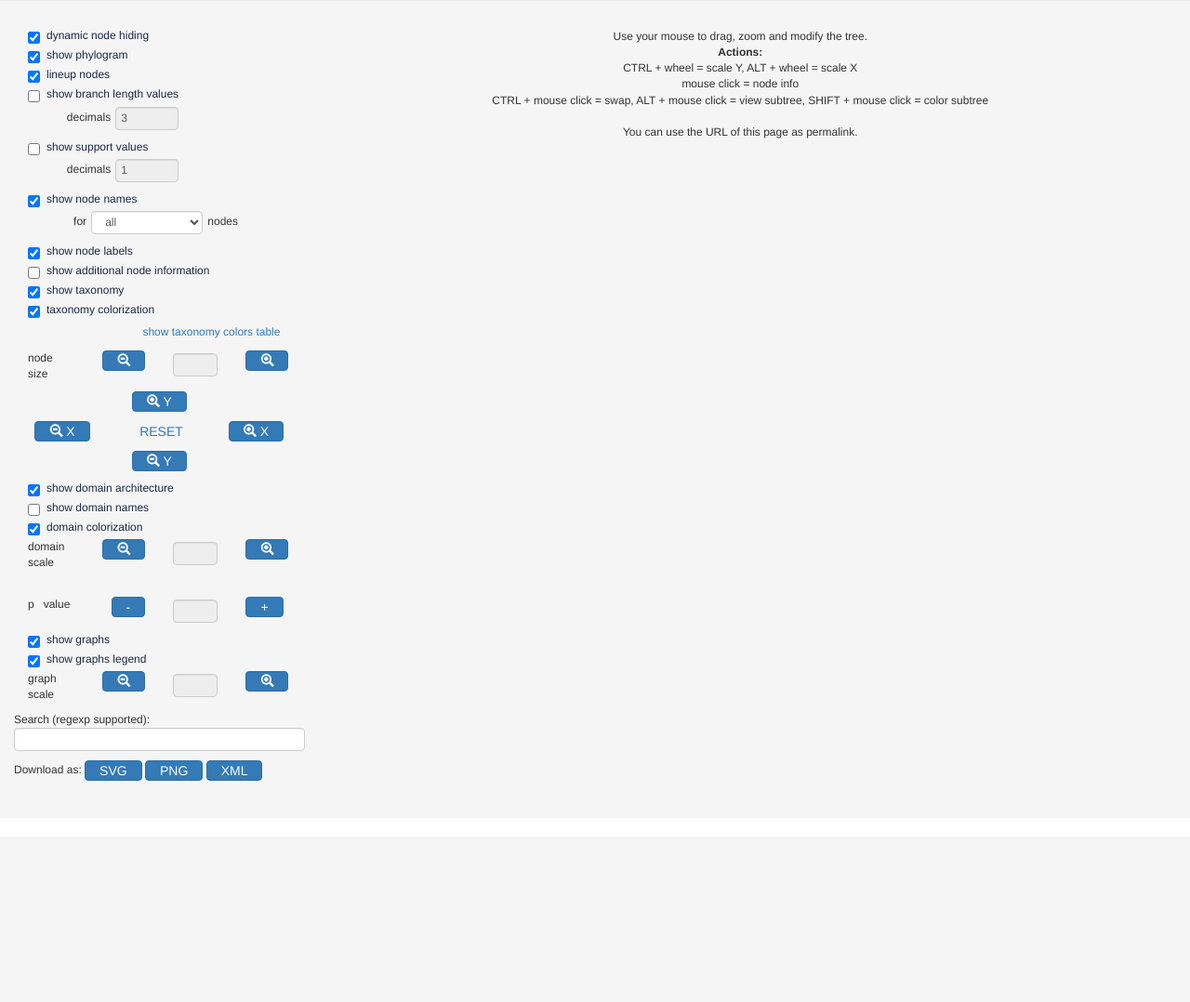
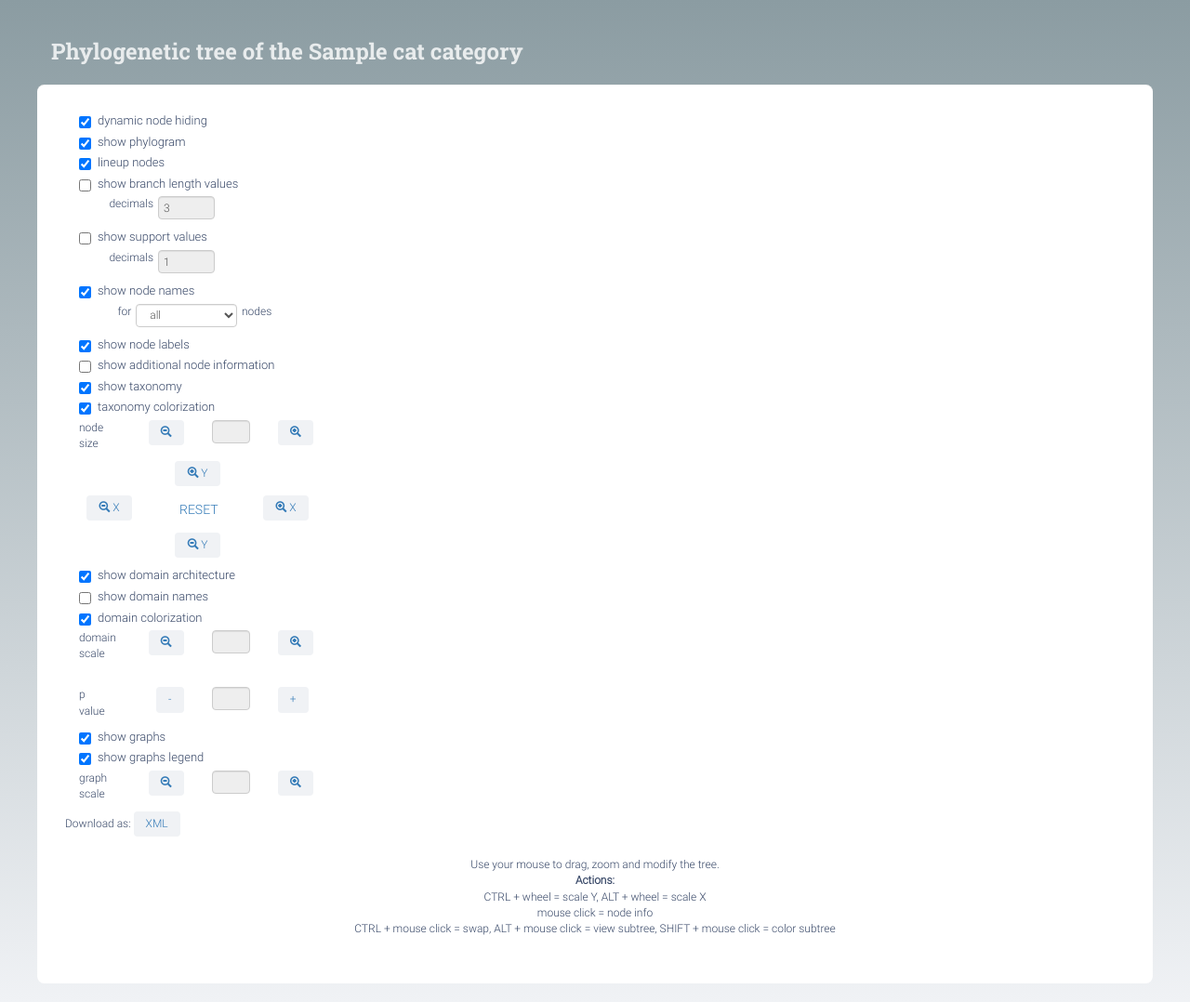
Before and after one commit to Chromatin-Organization/prohistonedb, a Python web app: template prohistonedb/templates/pages/viewer.html.j2 in a window 1280 px wide. Shown: the whole page at 93% size. Before the commit the page ends 840 px from the top, so only its background shows below. Run offline with Jinja, Linux system fonts and the light colour scheme; the template is opened without the code that fills it: most values are stand-ins (such as "Sample title", 1, 10 or a date in 2020); some libraries are stand-ins or nearby versions.

Commit message:
Phylotree viewer improvements
Histone category title added
Working XML download link
Page style similar to website

```diff
--- a/prohistonedb/static/assets/css/phyd3.css
+++ b/prohistonedb/static/assets/css/phyd3.css
@@ -510,10 +510,33 @@ div.FixedHeader_Cloned table {
     vertical-align: baseline;
 }
 
+/* UI improvements */
+
+.phyd3-controls .form-group label {
+	color: #374767 !important;
+	font-size: 13px;
+}
+
+.phyd3-controls .btn {
+	padding: 4px 12px !important;
+}
+.phyd3-controls .btn-primary {
+	color: #337ab7;
+	background-color: #f0f2f5;
+	border-color: transparent;
+}
+.phyd3-controls .btn-primary:hover {
+	border-color: transparent !important;
+}
+.phyd3-controls .middle-padding {
+	padding-top: 0;
+}
+
 .well {
 	padding: 30px !important;
 	border: none;
-	border-radius: 0;
+	border-radius: .75rem;
+	background-color: #fff !important;
 }
 .well .form-group {
 	margin-bottom: 4px;
@@ -521,3 +544,23 @@ div.FixedHeader_Cloned table {
 .well .row {
 	margin-bottom: 10px;
 }
+
+.phyd3-controls .popup {
+    position: fixed !important;
+    top: 50% !important;
+    left: 50% !important;
+    transform: translate(-50%,-50%);
+    width: 400px !important;
+}
+.phyd3-controls .popup table {
+    font-size: 1rem;
+}
+
+.actions {
+	margin-top: 1em;
+}
+
+.viewer {
+	padding: 2rem 0 0 0;
+    background: linear-gradient(0deg, rgb(240, 242, 245) 0%, rgb(139, 156, 162) 100%);
+}
--- /dev/null
+++ b/prohistonedb/static/assets/css/vib.css
@@ -0,0 +1,50 @@
+@media screen and (-ms-high-contrast:active), (-ms-high-contrast:none){img[src*=".svg"]{width:100%;}}
+@font-face{font-family:Roboto;src:url(../fonts/Roboto/Roboto-Light.ttf);}
+@font-face{font-family:Roboto Slab;src:url(../fonts/Roboto_Slab/RobotoSlab-Bold.ttf);}
+@font-face{font-family:Open Sans;src:url(../fonts/OpenSans/OpenSans.woff2) format('woff2');}
+@font-face{font-family:Material Icons;font-weight:400;font-style:normal;src:url(../fonts/Material_Icons/Material_Icons_Round.woff2) format('woff2');}
+
+body{font-family:"Roboto", "Open Sans", Helvetica, sans-serif;color:#374767 !important;font-weight:400;font-size:1rem;}
+.form-group textarea.form-control{background-color:white;}
+.no-decoration{color:black;}
+.fill-container{height:100%;}
+.no-decoration:hover{color:black;text-decoration:none;}
+.center-container{display:table;vertical-align:middle;}
+.vertical-center-row{display:table-cell;vertical-align:middle;}
+h1, h2, h3 {font-family:'Roboto Slab';font-weight:normal}
+h4, h5, h6 {font-family:'Roboto';font-weight:400;color:#1b2944;}
+#phyd3{padding:0px;margin:0px;text-align:center;}
+
+.checkbox .checkbox-material{width:15px;height:15px;}
+.phyd3-documentation{font-size:0.7em;}
+hr{border-top:1px solid #aaa;}
+.red{color:red;}
+.btn-primary{font-size:1.0em;}
+textarea.col{min-height:400px;overflow-x:hidden;}
+.radio{display:inline-block;}
+.annotation .form-group{margin:0px;}
+.hidden{display:none;}
+td{vertical-align:top;}
+.row .columns{overflow-x:scroll;}
+.graphColor{padding-right:10px !important;}
+.form-group{margin-top:0px;}
+.top-padding{padding-top:5px;}
+
+.phyd3-controls .popup {
+    position: fixed !important;
+    top: 50% !important;
+    left: 50% !important;
+    transform: translate(-50%,-50%);
+    width: 400px !important;
+}
+.phyd3-controls .popup table {
+    font-size: 1rem;
+}
+
+h3 {
+    color: #fff;
+    font-size: 24px;
+    line-height: 1.3;
+    opacity: .8;
+    margin-bottom: 20px;
+}
--- a/prohistonedb/templates/layouts/viewer_base.html.j2
+++ b/prohistonedb/templates/layouts/viewer_base.html.j2
@@ -10,7 +10,7 @@
     <link rel="apple-touch-icon" sizes="76x76" href="{{ url_for('static', filename = 'assets/img/apple-icon.png' )}}">
     <link rel="icon" type="image/png" href="{{ url_for('static', filename = 'assets/img/favicon.png' )}}">
     <title>
-        {{siteName}}
+        {% block title %}{% endblock title %}
     </title>
     {% block libs %}
     {% endblock libs %}
--- a/prohistonedb/templates/pages/viewer.html.j2
+++ b/prohistonedb/templates/pages/viewer.html.j2
@@ -1,20 +1,24 @@
 {% extends 'layouts/viewer_base.html.j2' %}
+
+    {% block title %} {{siteName}} | {{categories[id|int].name}} {% endblock title %}
 
     {% block libs %}
         <link rel="stylesheet" href="https://maxcdn.bootstrapcdn.com/bootstrap/3.3.7/css/bootstrap.min.css">
-        <script src="https://maxcdn.bootstrapcdn.com/bootstrap/3.3.7/js/bootstrap.min.js"></script>
+        {# <script src="https://maxcdn.bootstrapcdn.com/bootstrap/3.3.7/js/bootstrap.min.js"></script> #}
 
         <script src="{{ url_for('static', filename = 'assets/js/custom/jquery-3.7.0.min.js' )}}" type="text/javascript"></script>
         <script src="{{ url_for('static', filename = 'assets/js/custom/bootstrap.min.js' )}}" type="text/javascript"></script>
         <script src="{{ url_for('static', filename = 'assets/js/custom/d3.v3.min.js' )}}" type="text/javascript"></script>
         <script src="{{ url_for('static', filename = 'assets/js/custom/phyd3.min.js' )}}" type="text/javascript"></script>
+        <link href="{{ url_for('static', filename = 'assets/css/vib.css' )}}" rel="stylesheet">
         <link href="{{ url_for('static', filename = 'assets/css/phyd3.css' )}}" rel="stylesheet">
         {# <link href="{{ url_for('static', filename = 'assets/css/bootstrap.min.css' )}}" rel="stylesheet"> #}
     {% endblock libs %}
 
-    {% block body %}{% endblock body %}
+    {% block body %} class="container viewer" {% endblock body %}
 
     {% block phyd3 %}
+        <h3>Phylogenetic tree of the {{categories[id|int].name}} category</h3>
         <div class="row phyd3-controls well">
         <div class="col-xs-3">
             <div class="form-group">
@@ -111,9 +115,6 @@
                       <input id="taxonomyColors" type="checkbox" checked="checked"> taxonomy colorization
                     </label>
                 </div>
-            </div>
-            <div class="row">
-                <div class="col-xs-11 text-right left-dropdown middle-padding"><a class="pointer" data-toggle="modal" data-target="#taxonomyColorsModal">show taxonomy colors table</a></div>
             </div>
             <div class="row">
                 <div class="col-xs-3">
@@ -228,30 +229,39 @@
                     <button id="graphWidthHigher" class="btn btn-primary" title="make them longer"><span class="glyphicon glyphicon-zoom-in" aria-hidden="true"></span></button>
                 </div>
             </div>
+
+            {# ? non-functioning elements; remove or fix functionality later? #}
+            {#
             <div class="row">
                 Search (regexp supported):
                 <input type="text" id="searchQuery" class="form-control no-padding" />
             </div>
+            #}
             <div class="row">
                 Download as:
+                {#
                 <button class="btn btn-primary" id="linkSVG">SVG</button>
                 <button class="btn btn-primary" id="linkPNG">PNG</button>
-                <a id="dl-link" class="btn btn-primary" id="linkXML" download >XML</a>
+                #}
+                <a href="{{ url_for('static', filename=(categories[id|int].static_phylotree_path | string)) }}" class="btn btn-primary" id="linkXML" download >XML</a>
             </div>
+
         </div>
 
         <div class="">
             <div id="phyd3-container" class="phy col-xs-9"></div>
         </div>
 
-         <div class="col-sm-9 text-center">
-            Use your mouse to drag, zoom and modify the tree. <br />
-            <strong>Actions:</strong><br />
-            CTRL + wheel = scale Y, ALT + wheel = scale X<br />
-            mouse click = node info<br />
-            CTRL + mouse click = swap, ALT + mouse click = view subtree, SHIFT + mouse click = color subtree<br />
-            <br />
-            You can use the URL of this page as permalink.
+         <div class="col-sm-12 text-center">
+            <div class="row actions">
+                <p>
+                    Use your mouse to drag, zoom and modify the tree. <br />
+                    <strong>Actions:</strong><br />
+                    CTRL + wheel = scale Y, ALT + wheel = scale X<br />
+                    mouse click = node info<br />
+                    CTRL + mouse click = swap, ALT + mouse click = view subtree, SHIFT + mouse click = color subtree
+                </p>
+            </div>
         </div>
     </div>
     {% endblock phyd3 %}
```
